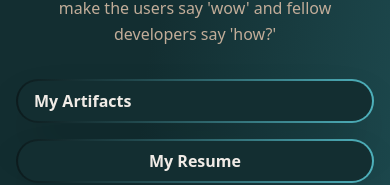
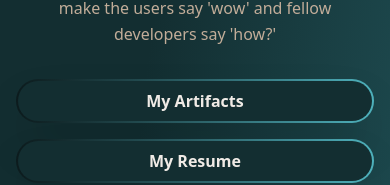
Before and after one commit to ShivangBokolia/AIML-500, a React (Vite) app: page / in a window 390 px wide. Shown: the part 751-936 px from the top of the page. Built offline with nearby package versions, Linux system fonts and the light colour scheme.

Commit message:
button fix

```diff
--- a/src/components/Button.jsx
+++ b/src/components/Button.jsx
@@ -6,10 +6,10 @@ const Button = (props) => {
         return (
             <>
                 <Link
-                    className="p-0.5 rounded-full from-[#0C1B1D] to-highlight bg-gradient-to-r shadow-2xl"
+                    className="p-0.5 rounded-full from-[#0C1B1D] to-highlight bg-gradient-to-r shadow-2xl flex flex-row"
                     to={`/${props.page}`}
                 >
-                    <span className="block text-white px-4 py-2 font-semibold rounded-full bg-background-green hover:bg-transparent duration-300">
+                    <span className="w-full text-center block text-white px-4 py-2 font-semibold rounded-full bg-background-green sm:hover:bg-transparent duration-300">
                         {props.text}
                     </span>
                 </Link>
```
